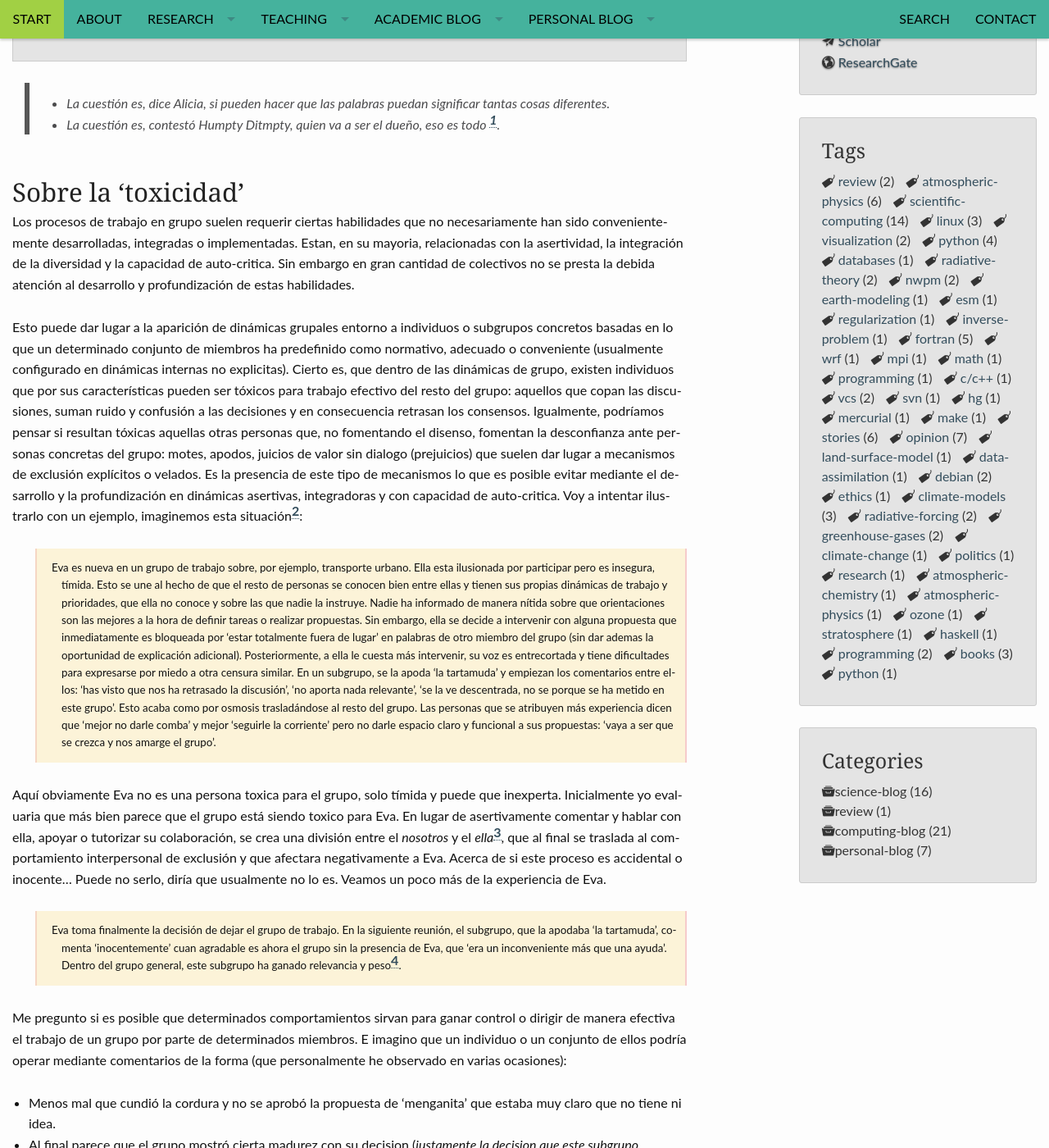
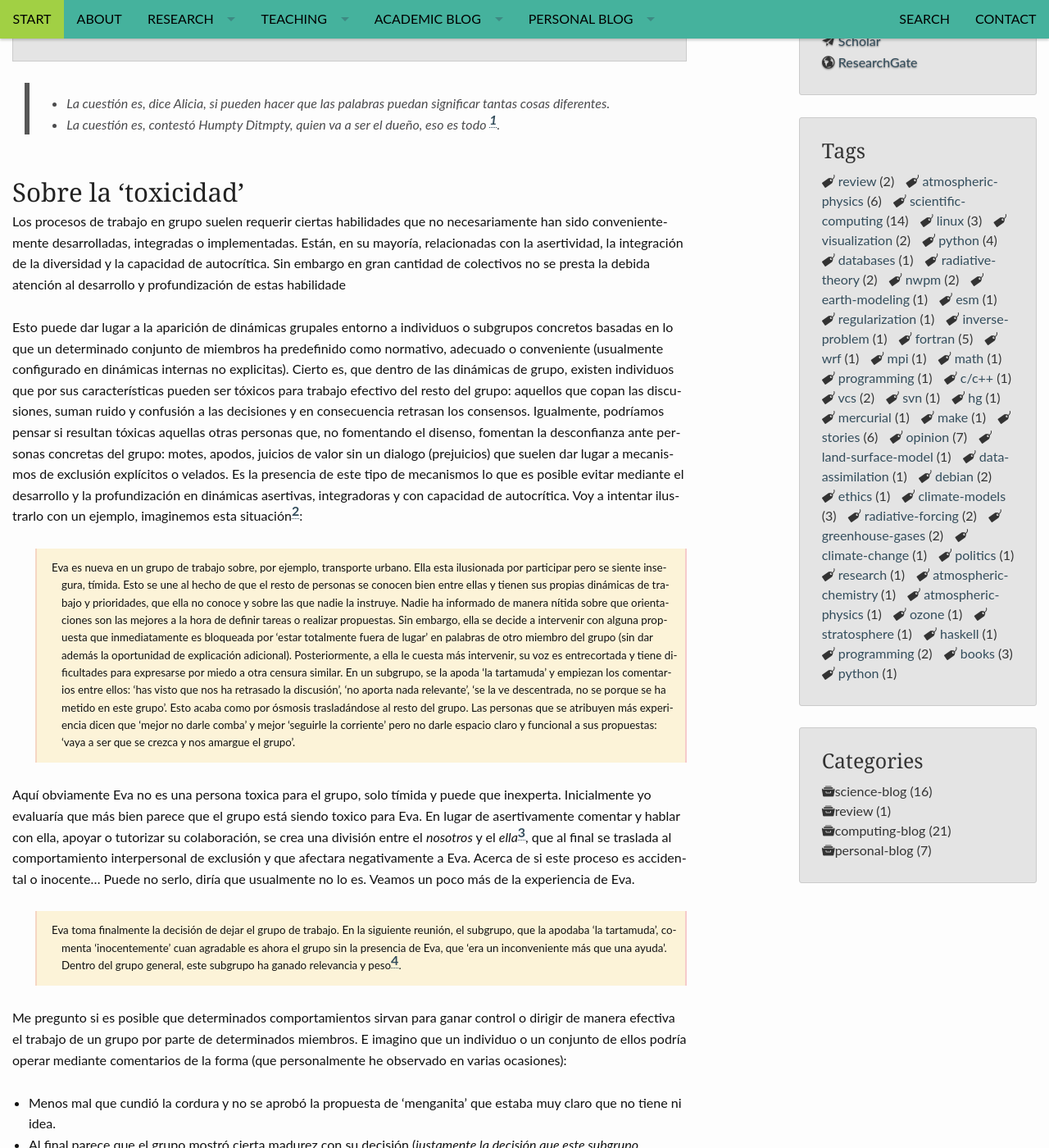
Before and after one commit to RCHG/rchg.github.io, a Jekyll site: the page built from _posts/2016-03-06-Humpty-Ditmpty.md, in a window 1280 px wide and 1400 px high, scrolled down 422 px. Shown: the whole window at 82% size. Built offline with Jekyll 4.4.1, drawn with Linux system fonts in a browser that asks for light colours; nearby versions of some CDN libraries; comment, search, counter and statistics services are not loaded; some of the changed text lies outside the part shown.

Commit message:
Update 2016-03-06-Humpty-Ditmpty.md

```diff
--- a/_posts/2016-03-06-Humpty-Ditmpty.md
+++ b/_posts/2016-03-06-Humpty-Ditmpty.md
@@ -15,17 +15,17 @@ header:
     pattern: pattern_jquery-dark-grey-tile.png
 ---
 
-> - La cuestión es, dice Alicia, si pueden hacer que las palabras puedan significar tantas cosas diferentes.
-> - La cuestión es, contestó Humpty  Ditmpty, quien va a ser el dueño, eso es todo [^1].
+>  - La cuestión es, dice Alicia, si pueden hacer que las palabras puedan significar tantas cosas diferentes.
+>  - La cuestión es, contestó Humpty  Ditmpty, quien va a ser el dueño, eso es todo [^1].
 >
 
 ## Sobre la 'toxicidad'
 
 Los procesos de trabajo en grupo suelen requerir ciertas habilidades que no
 necesariamente han sido convenientemente desarrolladas, integradas o implementadas.
-Estan, en su mayoria, relacionadas con la asertividad, la integración de la diversidad y
-la capacidad de auto-critica. Sin embargo en gran cantidad de colectivos no se
-presta la debida atención al desarrollo y profundización de estas habilidades.
+Están, en su mayoría, relacionadas con la asertividad, la integración de la diversidad y
+la capacidad de autocrítica. Sin embargo en gran cantidad de colectivos no se
+presta la debida atención al desarrollo y profundización de estas habilidade
 
 Esto puede dar lugar a la aparición de dinámicas grupales entorno
 a individuos o subgrupos concretos basadas en lo que un determinado conjunto
@@ -36,19 +36,18 @@ por sus características pueden ser tóxicos para trabajo efectivo del resto del
 aquellos que copan las discusiones, suman ruido y confusión a las decisiones y en
 consecuencia retrasan los consensos. Igualmente, podríamos pensar si resultan tóxicas
 aquellas otras personas que, no fomentando el disenso, fomentan la desconfianza ante
-personas concretas del grupo: motes, apodos, juicios de valor sin dialogo (prejuicios) que
+personas concretas del grupo: motes, apodos, juicios de valor sin un dialogo (prejuicios) que
 suelen dar lugar a mecanismos de exclusión explícitos o velados. Es la presencia de este
 tipo de mecanismos lo que es posible evitar mediante el desarrollo y la profundización
-en dinámicas asertivas, integradoras y con capacidad de auto-critica. Voy a intentar ilustrarlo con un ejemplo, imaginemos esta situación[^3]:
+en dinámicas asertivas, integradoras y con capacidad de autocrítica. Voy a intentar ilustrarlo con un ejemplo, imaginemos esta situación[^3]:
 
-
-Eva es nueva en un grupo de trabajo sobre, por ejemplo, transporte urbano. Ella esta ilusionada por participar pero es insegura, tímida. Esto se une al hecho de que el resto de personas se conocen bien entre ellas y tienen sus propias dinámicas de trabajo y prioridades, que ella no conoce y sobre las que nadie la instruye. Nadie ha informado de manera nítida sobre que orientaciones son las mejores a la hora de definir tareas o realizar propuestas. Sin embargo, ella se decide a intervenir con alguna propuesta que inmediatamente es bloqueada por
-'estar totalmente fuera de lugar' en palabras de otro miembro del grupo (sin dar ademas la oportunidad de explicación adicional). Posteriormente, a ella le cuesta más intervenir, su voz es entrecortada y tiene dificultades para expresarse por miedo a otra censura similar. En un subgrupo, se la apoda 'la tartamuda' y empiezan los comentarios entre ellos:
-'has visto que nos ha retrasado la discusión', 'no aporta nada relevante', 'se la ve descentrada, no se porque se ha metido en este grupo'. Esto acaba como por osmosis trasladándose al resto del grupo. Las personas que se atribuyen más experiencia dicen que 'mejor no darle comba' y mejor 'seguirle la corriente' pero no darle espacio claro y
-funcional a sus propuestas: 'vaya a ser que se crezca y nos amarge el grupo'.
+Eva es nueva en un grupo de trabajo sobre, por ejemplo, transporte urbano. Ella esta ilusionada por participar pero se siente insegura, tímida. Esto se une al hecho de que el resto de personas se conocen bien entre ellas y tienen sus propias dinámicas de trabajo y prioridades, que ella no conoce y sobre las que nadie la instruye. Nadie ha informado de manera nítida sobre que orientaciones son las mejores a la hora de definir tareas o realizar propuestas. Sin embargo, ella se decide a intervenir con alguna propuesta que inmediatamente es bloqueada por
+'estar totalmente fuera de lugar' en palabras de otro miembro del grupo (sin dar además la oportunidad de explicación adicional). Posteriormente, a ella le cuesta más intervenir, su voz es entrecortada y tiene dificultades para expresarse por miedo a otra censura similar. En un subgrupo, se la apoda 'la tartamuda' y empiezan los comentarios entre ellos:
+'has visto que nos ha retrasado la discusión', 'no aporta nada relevante', 'se la ve descentrada, no se porque se ha metido en este grupo'. Esto acaba como por ósmosis trasladándose al resto del grupo. Las personas que se atribuyen más experiencia dicen que 'mejor no darle comba' y mejor 'seguirle la corriente' pero no darle espacio claro y
+funcional a sus propuestas: 'vaya a ser que se crezca y nos amargue el grupo'.
 {:.smallblock}
 
-Aquí obviamente Eva no es una persona toxica para el grupo, solo tímida y puede que inexperta. Inicialmente yo evaluaria que más bien parece que el grupo está siendo toxico para Eva. En lugar de asertivamente comentar y hablar con ella, apoyar o tutorizar su colaboración, se crea una división entre el *nosotros* y el *ella*[^2], que al final se traslada al comportamiento interpersonal de exclusión y que afectara negativamente a Eva. Acerca de si este proceso es accidental o inocente... Puede no serlo, diría que usualmente no lo es. Veamos un poco más de la experiencia de Eva.
+Aquí obviamente Eva no es una persona toxica para el grupo, solo tímida y puede que inexperta. Inicialmente yo evaluaría que más bien parece que el grupo está siendo toxico para Eva. En lugar de asertivamente comentar y hablar con ella, apoyar o tutorizar su colaboración, se crea una división entre el *nosotros* y el *ella*[^2], que al final se traslada al comportamiento interpersonal de exclusión y que afectara negativamente a Eva. Acerca de si este proceso es accidental o inocente... Puede no serlo, diría que usualmente no lo es. Veamos un poco más de la experiencia de Eva.
 
 Eva toma finalmente la decisión de dejar el grupo de trabajo. En la siguiente reunión,
 el subgrupo, que la apodaba 'la tartamuda', comenta 'inocentemente' cuan
@@ -59,15 +58,15 @@ una ayuda'. Dentro del grupo general, este subgrupo ha ganado relevancia y peso[
 Me pregunto si es posible que determinados comportamientos sirvan para ganar control o dirigir de manera efectiva el trabajo de un grupo por parte de determinados miembros. E imagino que un individuo o un conjunto de ellos podría operar mediante comentarios de la forma (que personalmente he observado en varias ocasiones):
 
 - Menos mal que cundió la cordura y no se aprobó la propuesta de 'menganita' que estaba muy claro que no tiene ni idea.
-- Al final parece que el grupo mostró cierta madurez con su decision (*justamente la decision que este subgrupo proponía, con lo que se identifica madurez con su propuesta*)
+- Al final parece que el grupo mostró cierta madurez con su decisión (*justamente la decisión que este subgrupo proponía, con lo que se identifica madurez con su propuesta*)
 - No entiendo como el grupo hace caso a 'fulanito', que solo ha venido tres veces cuando yo vengo siempre.
 
-Es viable que ante propuestas que no les gustan contestan con afirmaciones del tipo (normalmente en conversaciones al margen del grupo general y sin discusion con la persona que presenta la propuesta):
+Es viable que ante propuestas que no les gustan contestan con afirmaciones del tipo (normalmente en conversaciones al margen del grupo general y sin discusión con la persona que presenta la propuesta):
 
 - Eso no tiene sentido, va a ser un trabajo para nada. No puede hacerse (*vemos que solo critica acriticamente y aporta nada concreto*)
 - Este grupo no esta para estas historias, no he puesto toda la energía en esto para que al final hagamos eso.
 
-Esta forma de comportamiento grupal me recuerda una cita retomada por Cornelius Castoriadis en uno de sus trabajos y con la que empezaba este escrito (y como ante comportamientos confusos, afirmaciones sobre personas sin dialogo con ellas, y situaciones similares conviene preguntarse quien gana con todo esto). Creo que entender los elementos adecuados de trabajo en comun, y la experiencia previa positiva en grupos asertivos e integradores permite evitar y diagnosticar este tipo de comportamientos y de practicas. Personalmente,  aunque existen multitud de materiales en la red[^6], he visto util el libro [*Guia para realizar asambleas* de Ecologistas en Accion](https://tienda.ecologistasenaccion.org/editorial/1152-libro-guia-para-realizar-asambleas.html). Existe tambien un libro publicado por Traficantes de Suenos[^5].
+Esta forma de comportamiento grupal me recuerda una cita retomada por Cornelius Castoriadis en uno de sus trabajos y con la que empezaba este escrito (y como ante comportamientos confusos, afirmaciones sobre personas sin un dialogo con ellas, y situaciones similares conviene preguntarse quien gana con todo esto). Creo que entender los elementos adecuados de trabajo en común, y la experiencia previa positiva en grupos asertivos e integradores permite evitar y diagnosticar este tipo de comportamientos y practicas. Personalmente, aunque existen multitud de materiales en la red[^6], he visto útil el libro [*Guía para realizar asambleas* de Ecologistas en Acción](https://tienda.ecologistasenaccion.org/editorial/1152-libro-guia-para-realizar-asambleas.html). Existe también un libro publicado por Traficantes de Suenos[^5].
 
 ## Sobre la comunicación
 
```
